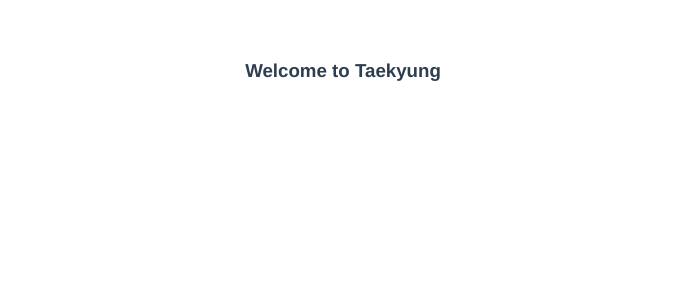
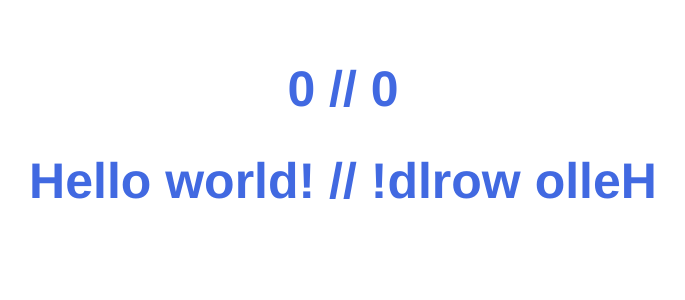
Before and after one commit to seaking7/vue-test, a Vue app: page / in a window 1280 px wide. Shown: the top 300 px of the page, without its empty margins (297-982 px from the left). Built offline with nearby package versions, Linux system fonts and the light colour scheme.

Commit message:
Composition API 활용

```diff
--- a/package.json
+++ b/package.json
@@ -3,7 +3,7 @@
   "version": "0.1.0",
   "private": true,
   "scripts": {
-    "serve": "vue-cli-service serve",
+    "serve": "vue-cli-service serve --port 4500",
     "build": "vue-cli-service build",
     "lint": "vue-cli-service lint"
   },
--- a/src/App.vue
+++ b/src/App.vue
@@ -1,44 +1,38 @@
 <template>
-
-  <HelloWorld msg="Welcome to Taekyung"/>
+  <h1 @click="increase">
+  {{ count }} // {{ doubleCount }}
+  </h1>
+    <h1 @click="changeMessage">
+        {{ message }} // {{ reversedMessage }}
+    </h1>
 </template>
 
 <script>
-import HelloWorld from './components/HelloWorld.vue'
+import { ref, computed, watch } from 'vue'
 
 export default {
 
-  name: 'App',
-  components: {
-    HelloWorld
-  },
-  data(){
-    return {
-      count: 2,
-      msg: 'Hello taekyung',
-      msgStyle: 'active',
-      isShow: true,
-      fontStyle: {
-        color: 'orange',
-        fontSize: '30px'
-      },
-      backgroundStyle: {
-        backgroundColor: 'black'
+  setup(){
+      let count = ref(0)
+      const doubleCount = computed(() => {
+          return count.value * 2
+      })
+      function increase() {
+          count.value += 1
       }
-    }
-  },
-  created(){
-    console.log('Created!', this.count)
-    console.log(document.querySelector('h1'), 'created에서는 연결이 안되어서 없음')
-  },
-  mounted(){
-    console.log('Mounted')
-    console.log(document.querySelector('h1'), 'mounted상태에서 연결되어 데이터 나옴')
-  },
-  methods: {
-    increase(){
-      this.count += 1
-    }
+      let message = ref('Hello world!')
+      const reversedMessage = computed(() => {
+          return message.value.split('').reverse().join('')
+      })
+      watch(message, (newValue) => {
+          console.log(newValue)
+      })
+      function changeMessage() {
+        message.value = 'Good?'
+      }
+      return {
+            count, doubleCount, message, reversedMessage, increase, changeMessage
+      }
   }
 }
 </script>
```
